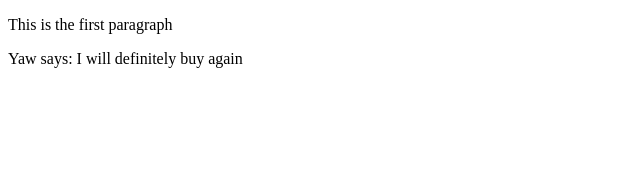
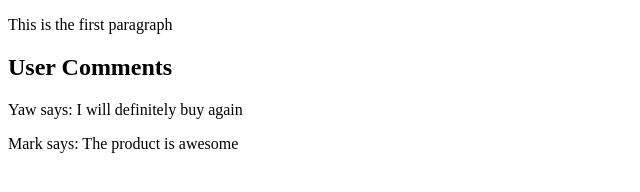
Before and after one commit to mark-akom/my-project, a plain HTML site: page index.html in a window 1280 px wide. Shown: the whole page, without its empty margins (0-640 px from the left). Drawn offline with Linux system fonts and the light colour scheme.

Commit message:
Update index.html

```diff
--- a/index.html
+++ b/index.html
@@ -8,6 +8,8 @@
 </head>
 <body>
     <p>This is the first paragraph</p>
+    <h2>User Comments</h2>
     <p>Yaw says: I will definitely buy again</p>
+    <p>Mark says: The product is awesome</p>
 </body>
 </html>
```
